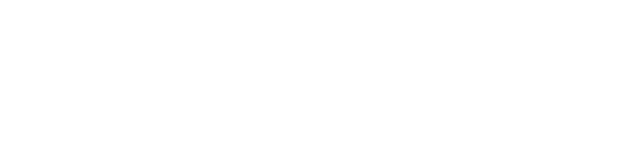
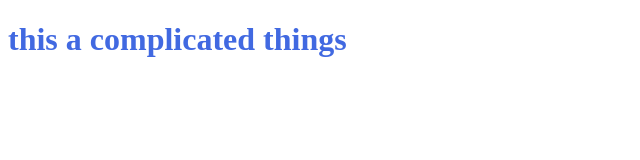
Before and after one commit to rahatmahmud12/my-fourth-repo, a plain HTML site: page index.html in a window 1280 px wide. Shown: the whole page, without its empty margins (0-640 px from the left). Drawn offline with Linux system fonts and the light colour scheme.

Commit message:
add something

```diff
--- /dev/null
+++ b/fourth.css
@@ -0,0 +1,3 @@
+h1{
+    color: royalblue;
+}
--- a/index.html
+++ b/index.html
@@ -5,8 +5,9 @@
     <meta http-equiv="X-UA-Compatible" content="IE=edge">
     <meta name="viewport" content="width=device-width, initial-scale=1.0">
     <title>my fourth</title>
+    <link rel="stylesheet" href="fourth.css">
 </head>
 <body>
-
+    <h1>this a complicated things</h1>
 </body>
 </html>
```
